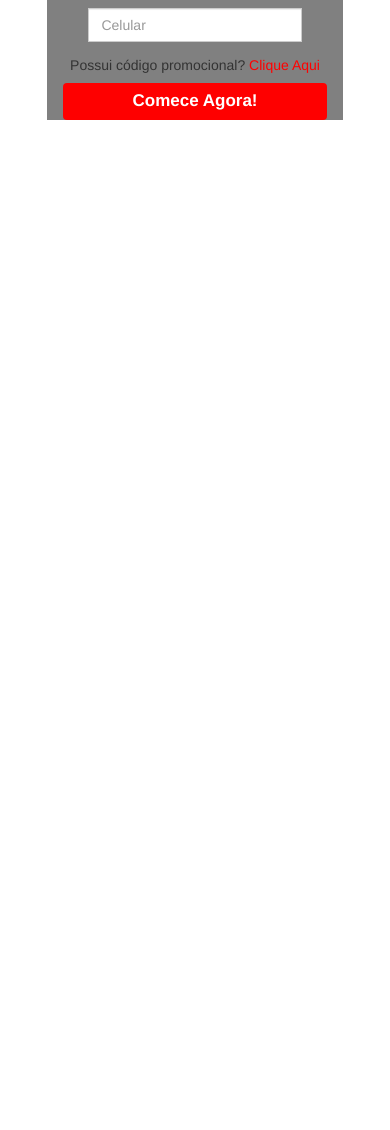
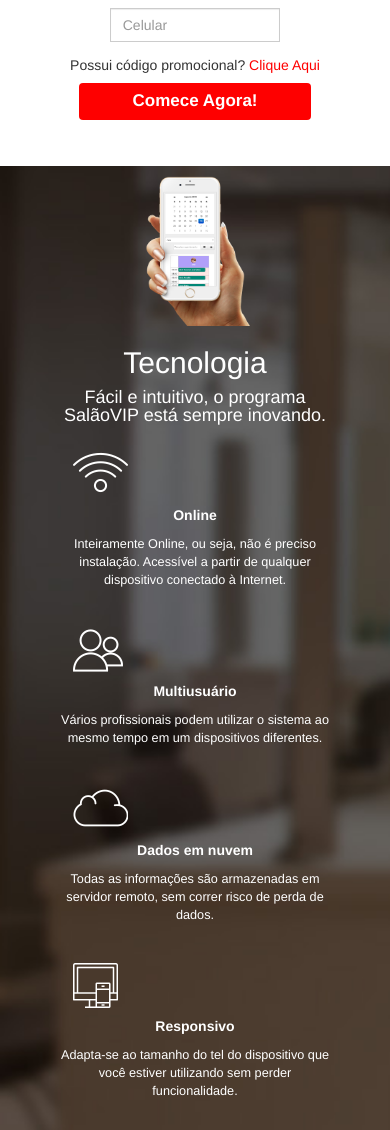
Before and after one commit to vitormendes97/SVIP_PortalNovo, a plain HTML site: page index.html in a window 390 px wide. Shown: the part 707-1837 px from the top of the page. Before the commit the page ends 844 px from the top, so only its background shows below. Drawn offline with nearby package versions, Linux system fonts and the light colour scheme.

Commit message:
Tec Area add , falta responsivo das areas anteriores

```diff
--- a/index.html
+++ b/index.html
@@ -53,7 +53,7 @@
 				</nav>
 		</div>
 	</div>
-
+</header>
 	<div class="container container-yt">
 		<div class="row">
 			<div class="col-md-6">
@@ -114,7 +114,7 @@
 
 					<div class="row">
 							<div class="col-md-12">
-								<button class="btn btn-default item-centralize" id="btn-now">
+								<button type="submit" class="btn btn-default item-centralize" id="btn-now">
 								Comece Agora!</button>
 							</div>
 					</div>
@@ -128,8 +128,89 @@
 	</div>
 
 
-</header>
+ <div class="container-fluid" id="tec">
+        <div class="row-fluid">
+            <div class="col-md-10">
+                <div class="row-fluid">
+                <!-- Finger Imagem -->
+                    <div class="col-md-5 col-md-offset-2">
+                        <img id="finger"
+                            src="public/img/finger.png"
+                            alt="">
+                    </div>
+                    <div class="col-md-5" id="tecnologia-text">
 
+                        <div class="row-fluid">
+                            <div class="col-md-12">
+                                <h2>Tecnologia</h2>
+                                <!-- <h3>Fácil e intuitivo, o programa SalãoVIP está sempre inovando.</h3> -->
+                            </div>
+                        </div>
+
+                        <div class="row-fluid">
+                            <div class="col-md-12 agroup-text">
+                                <!-- <h2>Tecnologia</h2> -->
+                                <h3>Fácil e intuitivo, o programa SalãoVIP está sempre inovando.</h3>
+                            </div>
+                        </div>
+
+                        <div class="row-fluid">
+                            <div class="col-md-12">
+                                <dl class="dl-horizontal list-tec">
+                                  <dt class="list-tec-dt" style="text-align: left;">
+                                  	<img src="public/img/online.png">
+                                  	</dt>
+                                  <dd>
+                                      <p>Online</p>
+                                      <p>Inteiramente Online, ou seja, não é preciso instalação.
+                                      Acessível a partir de qualquer dispositivo conectado à Internet.</p>
+                                  </dd>
+                                </dl>
+                            </div>
+                        </div>
+                           <div class="row-fluid">
+                            <div class="col-md-12">
+                                <dl class="dl-horizontal list-tec">
+                                  <dt class="list-tec-dt" style="text-align: left;"><img src="public/img/multiusuario.png"></dt>
+                                  <dd>
+                                      <p>Multiusuário</p>
+                                      <p>Vários profissionais podem utilizar o sistema ao mesmo tempo em um
+                                      dispositivos diferentes.</p>
+                                  </dd>
+                                </dl>
+                            </div>
+                        </div>
+
+                           <div class="row-fluid">
+                            <div class="col-md-12">
+                                <dl class="dl-horizontal list-tec">
+                                  <dt class="list-tec-dt" style="text-align: left;"><img src="public/img/nuvem.png"></dt>
+                                  <dd>
+                                      <p>Dados em nuvem</p>
+                                      <p>Todas as informações são armazenadas em servidor remoto, sem correr risco de perda de dados.</p>
+                                  </dd>
+                                </dl>
+                            </div>
+                        </div>
+
+                           <div class="row-fluid">
+                            <div class="col-md-12">
+                                <dl class="dl-horizontal list-tec">
+                                  <dt class="list-tec-dt" style="text-align: left;"><img src="public/img/responsivo.png"></dt>
+                                  <dd>
+                                      <p>Responsivo</p>
+                                      <p>Adapta-se ao tamanho do tel do dispositivo que você estiver
+                                      utilizando sem perder funcionalidade.</p>
+                                  </dd>
+                                </dl>
+                            </div>
+                        </div>
+
+                    </div>
+                </div>
+            </div>
+        </div>
+    </div>
 
 
 
--- a/public/css/estilo.css
+++ b/public/css/estilo.css
@@ -17,9 +17,10 @@
 #navbar1 {
 	margin-right: 10%;
 }
+/*FIM NAVBAR*/
 
 .container-yt {
-	background-color: gray;
+	/*background-color: gray;*/
 	width: 76% !important;
 }
 .container-yt h1 {
@@ -37,7 +38,7 @@
 	background-image: url(../img/faixa1.png);
     background-repeat: no-repeat;
     background-position: center;
-    background-size: 75%;
+    background-size: 64%;
     height: 111px;
 }
 
@@ -54,7 +55,7 @@
 }
 
 form input[type=text] {
-	width: 80%;
+	width: 64%;
 	margin:  0 auto;
 	margin-top: 2%;
 	margin-bottom: 2%;
@@ -84,6 +85,74 @@ form a {
 	font-size: 17px;
 	font-weight: bold;
 	border : none;
-	padding-right: 26%;
-	padding-left: 26%;
+	padding-right: 20%;
+	padding-left: 20%;
 }
+
+
+/* TECNOLOGIA AREA*/
+#finger {
+	width: 100%;
+}
+
+#tec {
+   background-image: url('../img/background-6.jpg');
+   background-repeat: no-repeat;
+   background-size: 100%;
+   margin-top: 12%;
+   color: #fff;
+}
+
+#tec h2 {
+	margin-bottom: 0;
+}
+#tec h3 {
+	font-size: 18px;
+	font-weight: lighter;
+	margin-top : 0;
+	line-height: 18px;
+	/*text-decoration: line-through;*/
+
+}
+
+#tecnologia-text {
+	margin-top: 5%;
+}
+
+.agroup-text {
+	padding: 3% 12% 3% 0;x
+}
+
+.list-tec-dt {
+	text-align: left !important;
+	width: 80px !important;
+}
+
+.list-tec dd {
+	margin-left: 0 !important;
+}
+
+.list-tec dd p:first-child {
+	font-weight: bold;
+}
+.list-tec dd p:last-child {
+	font-size: 12.7px;
+}
+
+@media (max-width: 767px) {
+
+	#finger {
+		width: 36.4%;
+	}
+
+	#tec {
+		background-size: 700%;
+		text-align: center;
+	}
+
+	#tec img:not(.finger) {
+		margin: 0 auto;
+		display: block;
+	}
+
+}
```
Also changed, not shown: public/img/background-6.jpg (added), public/img/finger.png (added), public/img/multiusuario.png (added), public/img/nuvem.png (added), public/img/online.png (added), public/img/responsivo.png (added).
